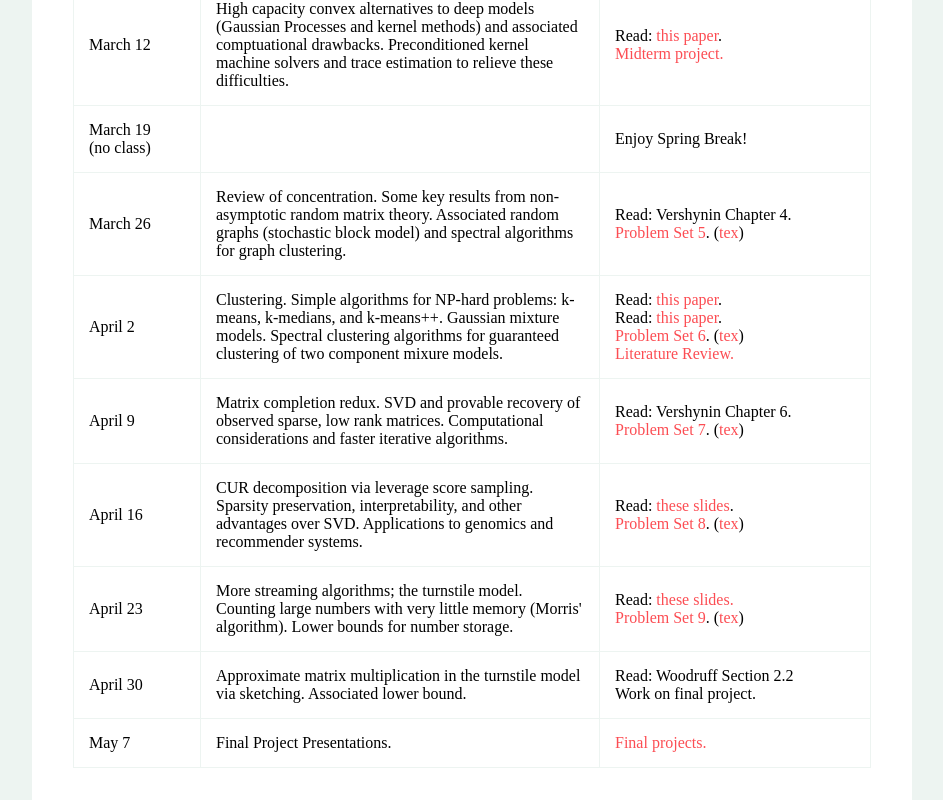
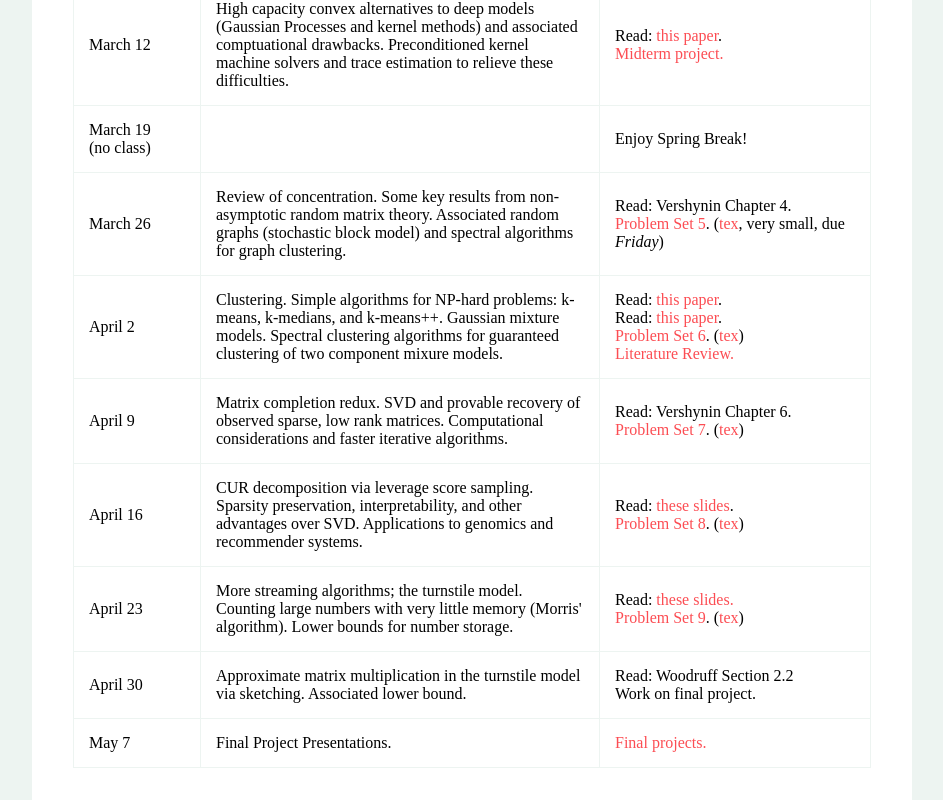
Before and after one commit to weiqinggu/math389L.github.io, a plain HTML site: page index.html in a window 1280 px wide. Shown: the part 1005-1805 px from the top of the page, without its empty margins (168-1111 px from the left). Drawn offline with Linux system fonts and the light colour scheme.

Commit message:
add pset5 and later due date

```diff
--- a/index.html
+++ b/index.html
@@ -140,7 +140,7 @@
                         for graph clustering.
                     </td>
                     <td>Read: Vershynin Chapter 4.</br>
-                        <a href="hw/pset5.pdf">Problem Set 5</a>. (<a href="hw/pset5.tex">tex</a>)
+                        <a href="hw/pset5.pdf">Problem Set 5</a>. (<a href="hw/pset5.tex">tex</a>, very small, due <em>Friday</em>)
                     </td>
                 </tr>
                 <tr>
```
Also changed, not shown: 2 other files.
